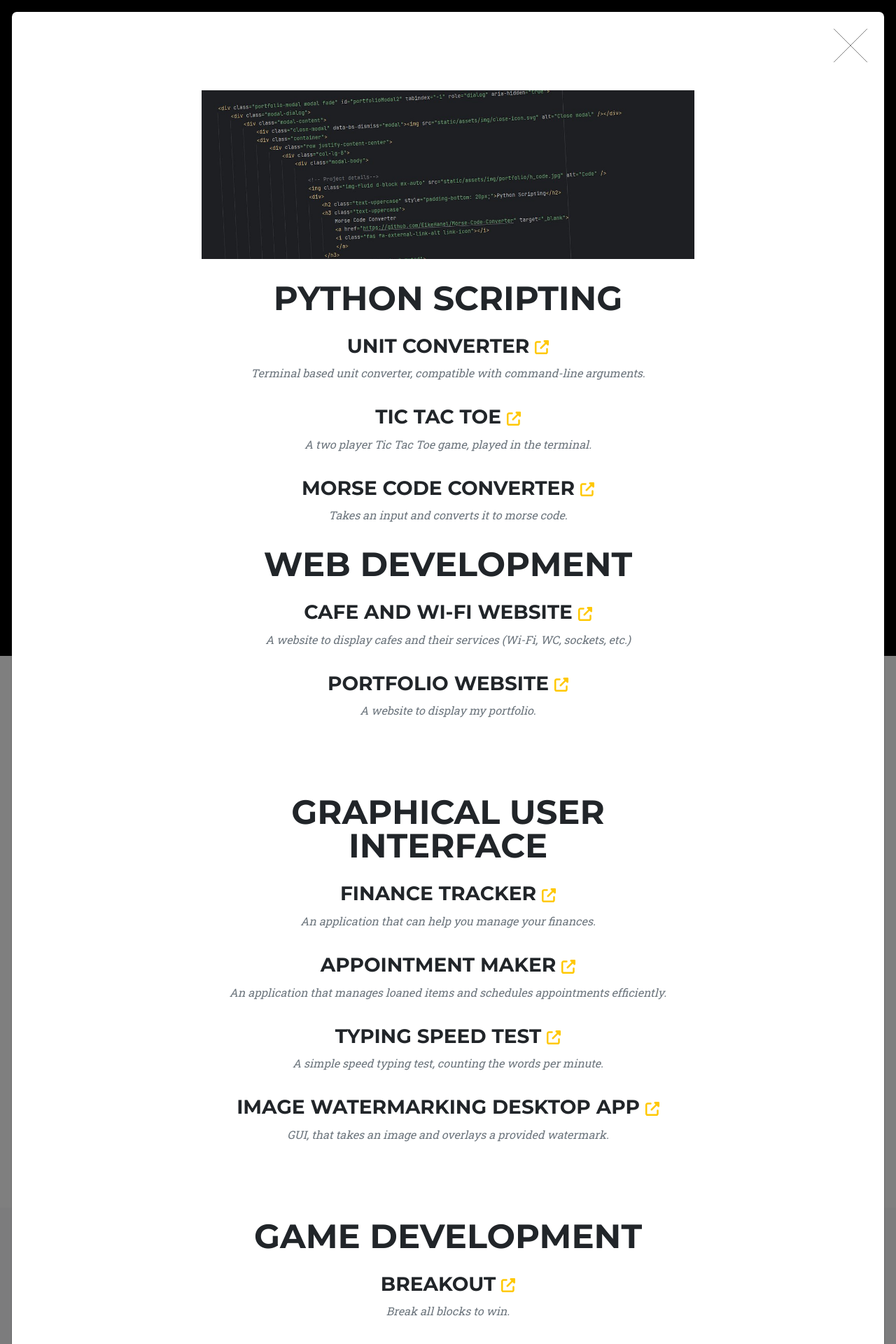
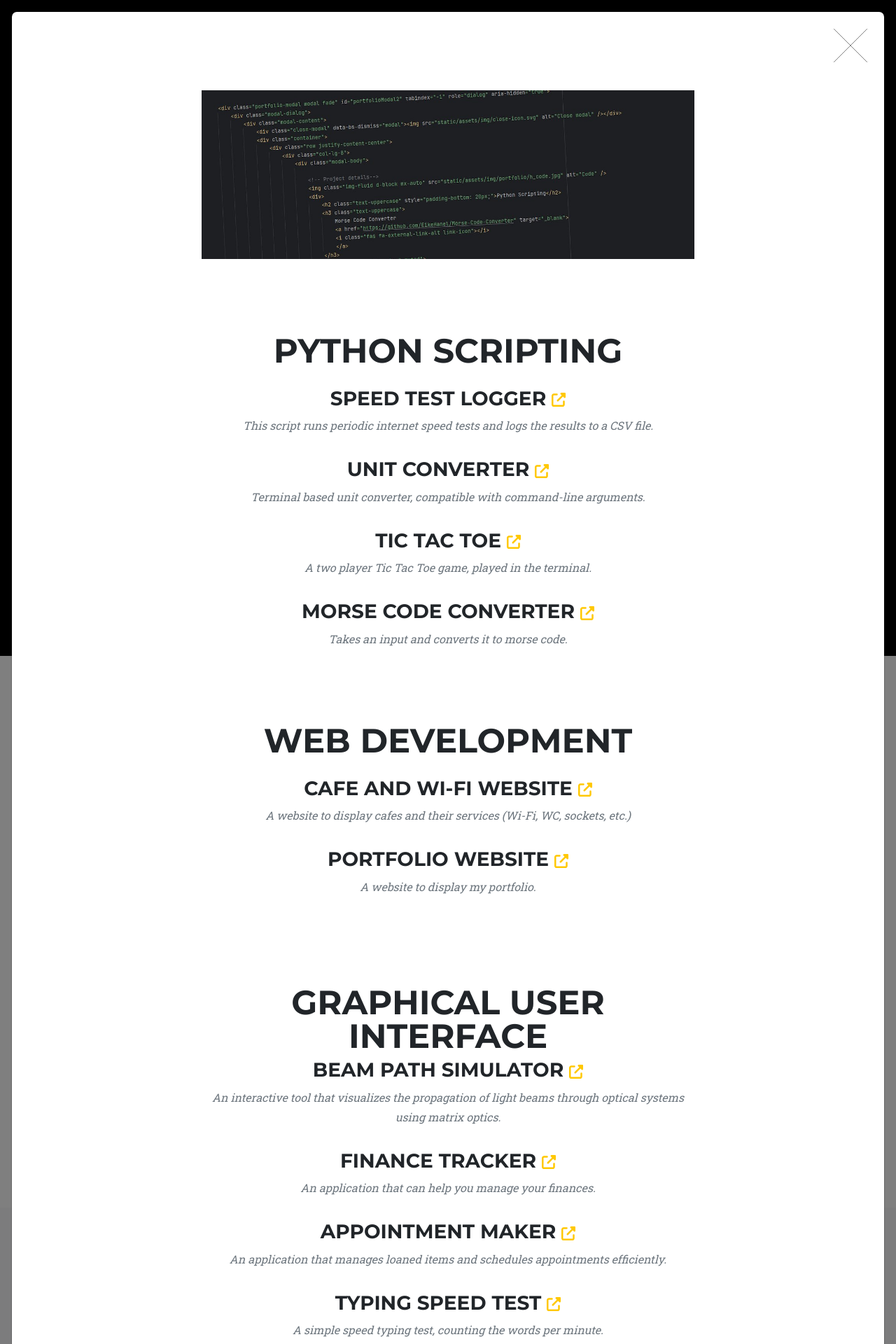
Before and after one commit to EikeHanel/Portfolio-Website, a Flask app: page / in a window 1280 px wide, after a click that opens the changed part. Shown: the top 1920 px of the page at 70% size. Run offline with Flask 3, Linux system fonts and the light colour scheme; some libraries are stand-ins or nearby versions.

Commit message:
Added two new projects: Speed Test Logger Beam Path Simulation

```diff
--- a/templates/index.html
+++ b/templates/index.html
@@ -830,8 +830,17 @@
 
                                     <!-- Python Scripting -->
                                     <img class="img-fluid d-block mx-auto" src="static/assets/img/portfolio/h_code.jpg" alt="Code" />
-                                    <div>
+                                    <div style="padding-top: 75px;">
                                         <h2 class="text-uppercase" style="padding-bottom: 20px;">Python Scripting</h2>
+                                            <h3 class="text-uppercase">
+                                                Speed Test Logger
+                                                <a href="https://github.com/EikeHanel/speed_test_logger" target="_blank">
+                                                <i class="fas fa-external-link-alt link-icon"></i>
+                                                </a>
+                                            </h3>
+                                            <p class="item-intro text-muted">
+                                                This script runs periodic internet speed tests and logs the results to a CSV file.
+                                            </p>
                                            <h3 class="text-uppercase">
                                                 Unit Converter
                                                 <a href="https://github.com/EikeHanel/unit_converter" target="_blank">
@@ -863,9 +872,9 @@
                                     </div>
 
                                     <!-- Web Development -->
+                                    <div style="padding-top: 75px;">
+                                    <h2 class="text-uppercase" style="padding-bottom: 20px;">Web Development</h2>
 
-                                    <h2 class="text-uppercase" style="padding-bottom: 20px;">Web Development</h2>
-                                    <div>
                                         <h3 class="text-uppercase">
                                             Cafe and Wi-Fi Website
                                             <a href="https://github.com/EikeHanel/Cafe-and-Wifi" target="_blank">
@@ -887,9 +896,19 @@
                                     </div>
 
                                     <!-- Graphical User Interface -->
+                                    <div style="padding-top: 75px;">
+                                    <h2 class="text-uppercase" style="padding-top: 20px;">Graphical User Interface</h2>
+                                        <h3 class="text-uppercase">
+                                            Beam Path Simulator
+                                            <a href="https://github.com/EikeHanel/beam_path_sim" target="_blank">
+                                                <i class="fas fa-external-link-alt link-icon"></i>
+                                            </a>
+                                        </h3>
+                                        <p class="item-intro text-muted">
+                                            An interactive tool that visualizes the propagation
+                                            of light beams through optical systems using matrix optics.
+                                        </p>
 
-                                    <div style="padding-top: 75px;">
-                                        <h2 class="text-uppercase" style="padding-bottom: 20px;">Graphical User Interface</h2>
 
                                         <h3 class="text-uppercase">
                                             Finance Tracker
@@ -897,7 +916,9 @@
                                             <i class="fas fa-external-link-alt link-icon"></i>
                                             </a>
                                         </h3>
-                                        <p class="item-intro text-muted">An application that can help you manage your finances.</p>
+                                        <p class="item-intro text-muted">
+                                            An application that can help you manage your finances.
+                                        </p>
 
                                         <h3 class="text-uppercase">
                                             Appointment Maker
```
